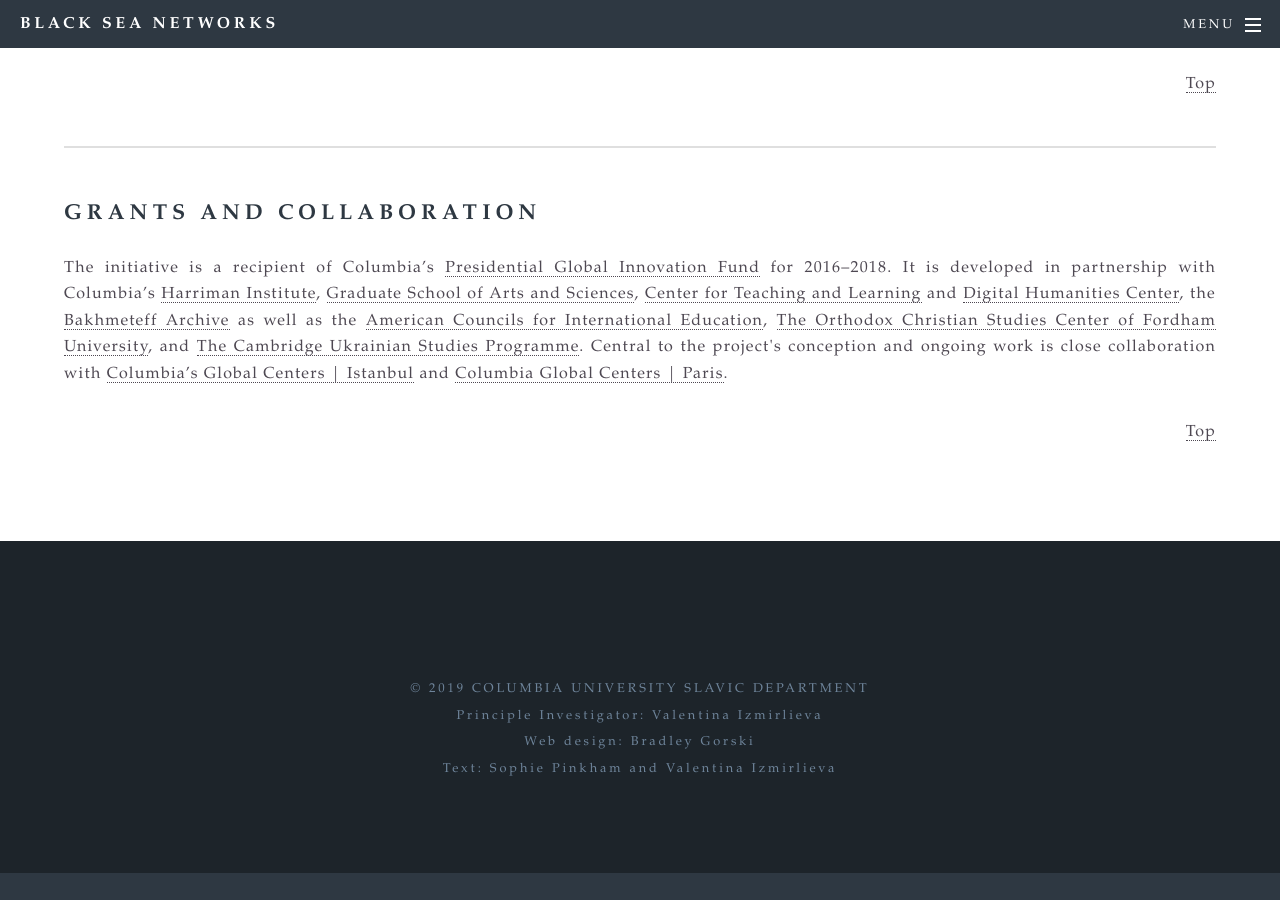
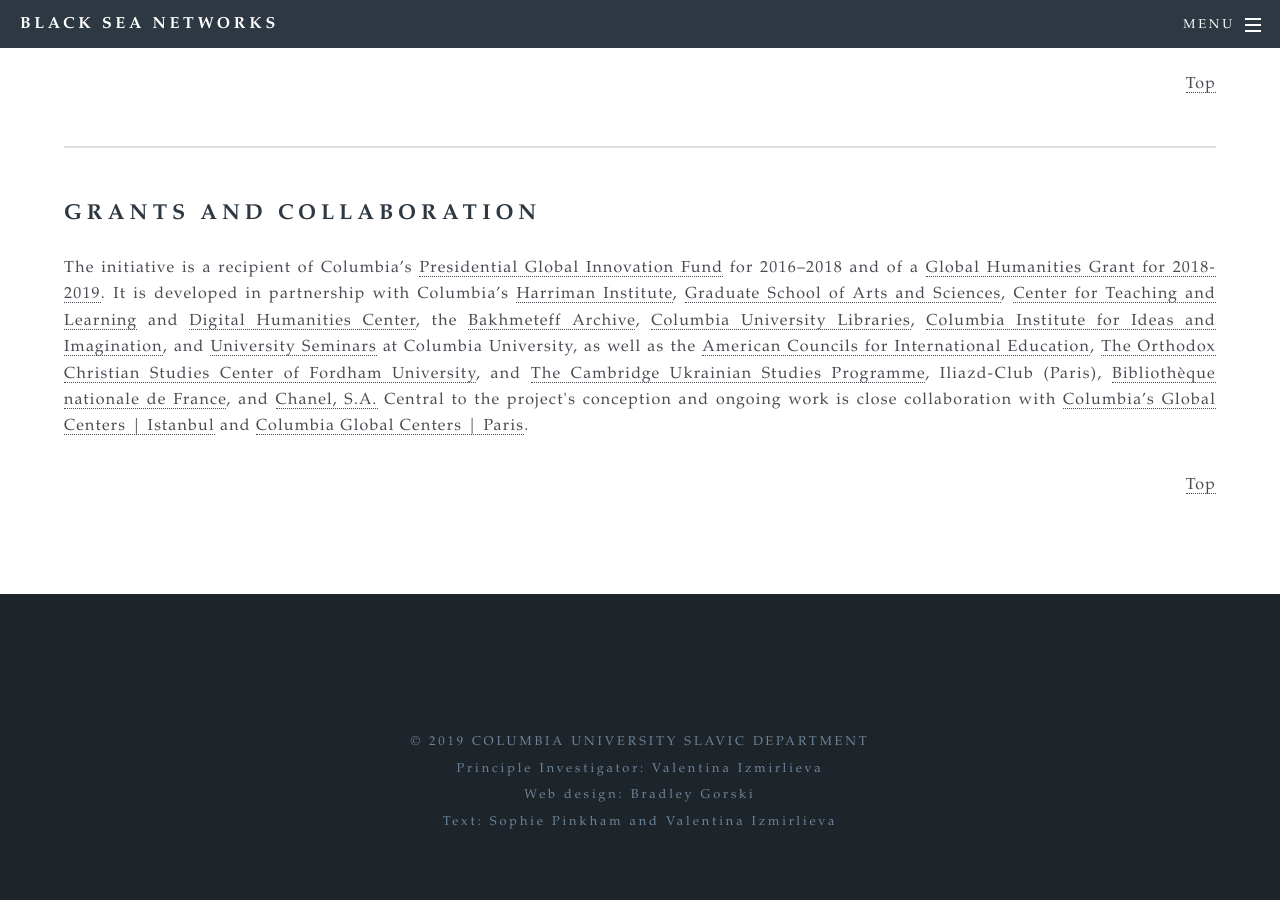
Before and after one commit to bradleygorski/blackseanet, a Jekyll site: the page built from about.html, in a window 1280 px wide and 900 px high, scrolled down 6096 px. Built offline with Jekyll 4.4.1, drawn with Linux system fonts in a browser that asks for light colours; before the commit the page ends 6969 px from its top, so only the background shows below that.

Commit message:
Update Grants and Collaborators

```diff
--- a/about.html
+++ b/about.html
@@ -243,13 +243,14 @@
 			<h2>Grants and Collaboration</h2>
 
 			<p align='justify'>The initiative is a recipient of Columbia’s <a href="http://beta.global.columbia.edu/institutes-programs-initiatives/presidents-global-innovation-fund">
-			Presidential Global Innovation Fund</a> for 2016&ndash;2018.
+			Presidential Global Innovation Fund</a> for 2016&ndash;2018 and of a <a href="https://fas.columbia.edu/news-highlights/news/2018-19-global-humanities-project-grants-and-columbia-psl-collaboration-grants">Global Humanities Grant for 2018-2019</a>.
 			It is developed in partnership with Columbia’s <a href='http://harriman.columbia.edu/'>Harriman Institute</a>,
 			<a href='http://gsas.columbia.edu/'>Graduate School of Arts and Sciences</a>,
 			<a href='http://ctl.columbia.edu/'>Center for Teaching and Learning</a> and <a href='http://library.columbia.edu/locations/dhc.html'>Digital Humanities Center</a>,
-			the <a href='http://library.columbia.edu/locations/rbml/units/bakhmeteff.html'>Bakhmeteff Archive</a> as well as the
+			the <a href='http://library.columbia.edu/locations/rbml/units/bakhmeteff.html'>Bakhmeteff Archive</a>, <a href="https://library.columbia.edu">Columbia University Libraries</a>, <a href="https://ideasinstitute.columbia.edu">Columbia Institute for Ideas and Imagination</a>,
+			and <a href="universityseminars.columbia.edu">University Seminars</a> at Columbia University, as well as the
 			<a href='http://www.americancouncils.org/'>American Councils for International Education</a>, <a href='https://www.fordham.edu/info/23001/orthodox_christian_studies_center'>The Orthodox Christian Studies Center of Fordham University</a>,
-			and <a href='http://www.mml.cam.ac.uk/ukrainian'>The Cambridge Ukrainian Studies Programme</a>.
+			and <a href='http://www.mml.cam.ac.uk/ukrainian'>The Cambridge Ukrainian Studies Programme</a>, Iliazd-Club (Paris), <a href="http://www.bnf.fr">Bibliothèque nationale de France</a>, and <a href="http://www.chanel.com">Chanel, S.A.</a>
 			Central to the project's conception and ongoing work is close collaboration with <a href='http://globalcenters.columbia.edu/istanbul/'>Columbia’s Global
 			Centers | Istanbul</a> and <a href='http://globalcenters.columbia.edu/paris/'>Columbia Global Centers | Paris</a>.</p>
 		<p align="right"><a href="#top">Top</a></p>
```
